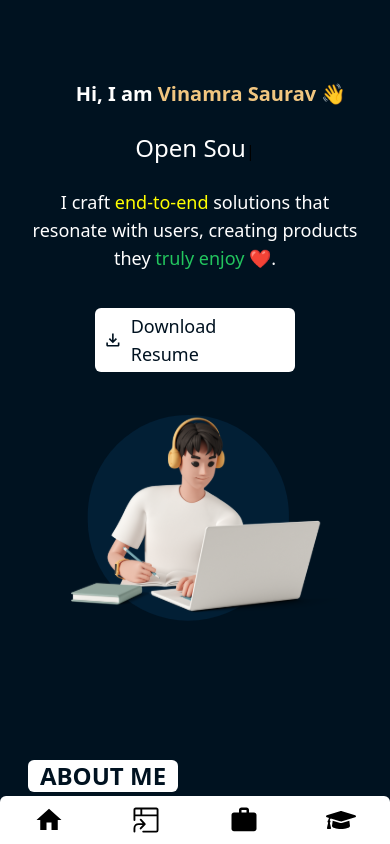
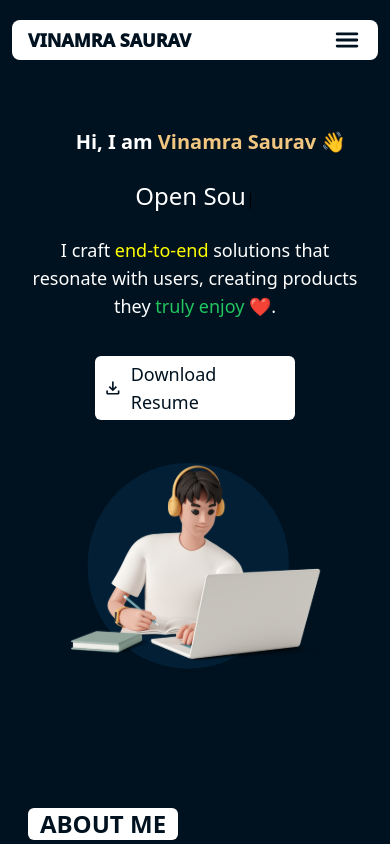
Before and after one commit to VinamraSaurav/portfolio-website, a Next.js app: page / in a window 390 px wide. Shown: the top 844 px of the page. Built offline with nearby package versions, Linux system fonts and the light colour scheme.

Commit message:
navbar responsive design changed

```diff
--- a/src/components/Footer.jsx
+++ b/src/components/Footer.jsx
@@ -4,7 +4,7 @@ import { FaGithub, FaInstagram, FaLinkedin, FaXTwitter } from 'react-icons/fa6'
 const Footer = () => {
   return (
     <div className='mt-16'>
-        <div className='max-w-7xl mx-auto mb-12 xls:mb-0'>
+        <div className='max-w-7xl mx-auto mb-0 xls:mb-0'>
             <div className='bg-color-2 rounded-t-xl mx-3'>
                 <div className='flex flex-col justify-center items-center py-4 gap-y-3'>
                     <div className='text-white font-popins font-semibold text-lg mt-3'>
--- a/src/components/Hero.jsx
+++ b/src/components/Hero.jsx
@@ -27,7 +27,7 @@ const Hero = () => {
     };
   }, []);
   return (
-    <div className="m-3 my-20">
+    <div className="m-3 my-20 mt-32">
     <div className="xls:mt-52 mt-7 max-w-7xl mx-auto">
       {/* <div className="flex justify-end m-2">
         <div className="flex justify-center py-1 px-1 bg-white text-color-1 rounded-full w-[160px] items-center text-sm">
@@ -36,7 +36,7 @@ const Hero = () => {
         </div>
         </div> */}
 
-      <div className="max-w-6xl bg-color-1 flex flex-wrap xls:flex-nowrap mx-auto gap-y-1 items-center justify-around xls:my-40 m-4 ">
+      <div className="max-w-6xl flex flex-wrap xls:flex-nowrap mx-auto gap-y-1 items-center justify-around xls:my-40 m-4 ">
         <div className="flex flex-col justify-between xls:items-start  gap-y-3">
           <div className="text-xl xls:text-3xl text-white font-popins font-bold text-center xls:text-start ml-8 xls:ml-0">
             Hi, I am <span className="text-color-4">Vinamra Saurav</span> 👋
--- a/src/components/Navbar.jsx
+++ b/src/components/Navbar.jsx
@@ -1,36 +1,60 @@
-import React from 'react'
+"use client"
+import React, {useState} from 'react'
 import { MdHome } from "react-icons/md";
 import { GoProjectSymlink } from "react-icons/go";
 import { MdOutlineWork } from "react-icons/md";
 import { FaGraduationCap } from "react-icons/fa";
+import { IoMenu } from "react-icons/io5";
+import { IoCloseSharp } from "react-icons/io5";
+
 
 const Navbar = () => {
+  const [open, setOpen] = useState(false);
+
+  const handleClick=()=>{
+    setOpen((val)=>(!val));
+  }
   return (
     <div className='m-0'>
-    <div className='max-w-7xl mx-auto fixed top-0 right-0 left-0 hidden xls:block backdrop-blur-[21px] z-50'>
-        <div className='bg-color-5 h-10 xls:h-14 my-6 mx-3 flex items-center text-color-1 justify-between p-4 rounded-lg'>
+    <div className='max-w-7xl mx-auto fixed top-0 right-0 left-0 xls:block backdrop-blur-[21px] h-20 my-auto z-50'>
+        <div className='bg-color-5 h-10 xls:h-14 my-5 mx-3 flex items-center text-color-1 justify-between p-4 rounded-lg'>
             <div className='text-lg xls:text-xl font-popins font-[1000] stroke-2 stroke-black '>
                 VINAMRA SAURAV
             </div>
-            <div className='xls:flex font-popins text-lg hidden px-3 py-2 mx-2 gap-7 font-bold transition-all duration-300'>
+            <div className='xls:flex font-popins text-lg px-3 py-2 mx-2 gap-7 font-bold transition-all duration-300 hidden'>
                 <div className='flex gap-2 items-center hover:text-color-5 hover:bg-color-1 py-1 px-2 rounded-md hover:cursor-pointer transition-all duration-300'><MdHome className='text-2xl'/> HOME</div>
                 <div className='flex gap-2 items-center hover:text-color-5 hover:bg-color-1 py-1 px-2 rounded-md hover:cursor-pointer transition-all duration-300'><GoProjectSymlink className='text-2xl'/> PROJECTS</div>
                 <div className='flex gap-2 items-center hover:text-color-5 hover:bg-color-1 py-1 px-2 rounded-md hover:cursor-pointer transition-all duration-300'><MdOutlineWork className='text-2xl'/> EXPERIENCE</div>
                 <div className='flex gap-1 items-center hover:text-color-5 hover:bg-color-1 py-1 px-2 rounded-md hover:cursor-pointer transition-all duration-300'><FaGraduationCap className='text-2xl'/> EDUCATION</div>
-
+            </div>
+            <div className='xls:hidden' onClick={handleClick}>
+              {open?<IoCloseSharp className='text-3xl'/>:<IoMenu className='text-3xl'/>}
 
             </div>
 
         </div>
 
     </div>
-    <div className='fixed bottom-[0] left-0 right-0 xls:hidden flex bg-white h-12 justify-around rounded-t-md'>
+    <div className={`xls:hidden px-3 py-2 font-bold  fixed bg-white/90 h-screen top-20 w-7/12 flex items-center transition-all duration-300 ease-in-out justify-center ${open? 'right-0':'right-[-910px]'}`}>
+      <div className='flex flex-col gap-y-7 text-lg font-popins transition-all duration-300 items-start'>
+                <div className='flex gap-2 items-center hover:text-color-5 hover:bg-color-1 py-1 px-3 rounded-md hover:cursor-pointer transition-all duration-300'><MdHome className='text-2xl'/> HOME</div>
+                <div className='flex items-center mx-auto h-[1px] w-9/12 bg-black'></div>
+                <div className='flex gap-2 items-center hover:text-color-5 hover:bg-color-1 py-1 px-3 rounded-md hover:cursor-pointer transition-all duration-300'><GoProjectSymlink className='text-2xl'/> PROJECTS</div>
+                <div className='flex items-center mx-auto h-[1px] w-9/12 bg-black'></div>
+                <div className='flex gap-2 items-center hover:text-color-5 hover:bg-color-1 py-1 px-3 rounded-md hover:cursor-pointer transition-all duration-300'><MdOutlineWork className='text-2xl'/> EXPERIENCE</div>
+                <div className='flex items-center mx-auto h-[1px] w-9/12 bg-black'></div>
+                <div className='flex gap-1 items-center hover:text-color-5 hover:bg-color-1 py-1 px-3 rounded-md hover:cursor-pointer transition-all duration-300'><FaGraduationCap className='text-2xl'/> EDUCATION</div>
+            </div>
+
+            </div>
+
+    {/* <div className='fixed bottom-[0] left-0 right-0 xls:hidden flex bg-white h-12 justify-around rounded-t-md'>
     <div className='flex gap-2 items-center hover:text-[#2b2c72] hover:bg-color-1- py-1 px-3 rounded-b-2xl hover:cursor-pointer'><MdHome className='text-3xl'/> </div>
                 <div className='flex gap-2 items-center hover:text-[#2b2c72] hover:bg-color-1-- py-1 px-3 rounded-b-2xl hover:cursor-pointer'><GoProjectSymlink className='text-3xl'/></div>
                 <div className='flex gap-2 items-center hover:text-[#2b2c72] hover:bg-color-1- py-1 px-3 rounded-b-2xl hover:cursor-pointer'><MdOutlineWork className='text-3xl'/></div>
                 <div className='flex gap-1 items-center hover:text-[#2b2c72] hover:bg-color-1- py-1 px-3 rounded-b-2xl hover:cursor-pointer'><FaGraduationCap className='text-3xl'/></div>
 
-    </div>
+    </div> */}
     </div>
   )
 }
--- a/tailwind.config.js
+++ b/tailwind.config.js
@@ -19,8 +19,9 @@ module.exports = {
     },
     extend: {
       colors: {
-        "color-1": "#001220",
+        // "color-1": "#1a2a37",
         "color-2": "#042641",
+        "color-1":"#001220",
         "color-3": "#04264163",
         "color-4": "#F1C680",
         "color-5": "#FFFFFF",
```
